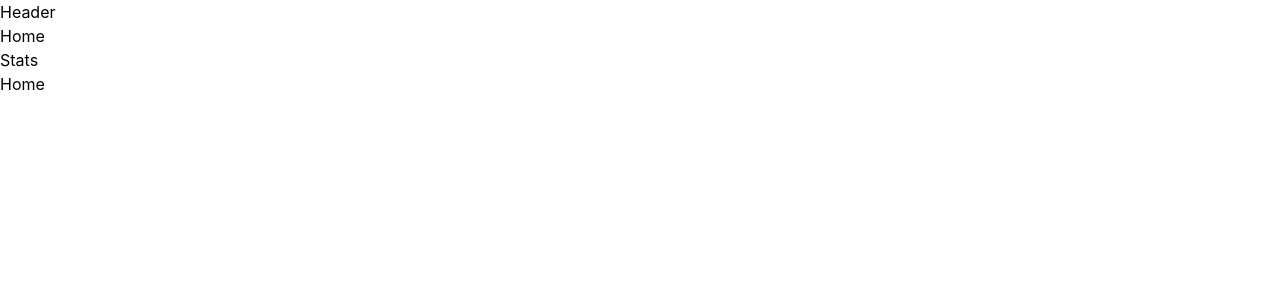
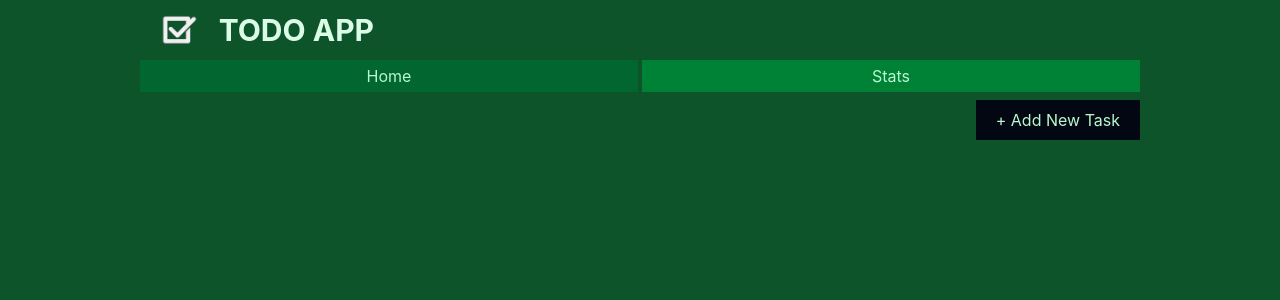
Before and after one commit to alantorbd/BS23-TodoApp, a React (Vite) app: page / in a window 1280 px wide. Shown: the top 300 px of the page. Built offline with nearby package versions, Linux system fonts and the light colour scheme.

Commit message:
Wroking on header and navbar

```diff
--- a/src/components/Header.jsx
+++ b/src/components/Header.jsx
@@ -1,3 +1,9 @@
+import Logo from "../assets/checkPhoto.png";
 export default function Header() {
-  return <div>Header</div>;
+  return (
+    <header className="flex mx-10 py-3 justify-left items-center gap-5">
+      <img src={Logo} alt="Logo" className="h-8 object-cover " />
+      <p className="text-green-100 font-bold text-3xl">TODO APP</p>
+    </header>
+  );
 }
--- a/src/components/NavBar.jsx
+++ b/src/components/NavBar.jsx
@@ -1,15 +1,28 @@
-import { Link } from "react-router";
+import { NavLink } from "react-router";
 
 export default function NavBar() {
+  let navLinkCss =
+    "p-1 text-green-200 hover:bg-green-800  w-1/2 text-center   ";
   return (
-    <div>
-      <ul>
-        <li>
-          <Link to={"/"}>Home</Link>
-        </li>
-        <li>
-          <Link to={"stats"}>Stats</Link>
-        </li>
+    <div className="mx-5">
+      <ul className=" text-x flex w-full  gap-1 items-center ">
+        <NavLink
+          className={({ isActive }) =>
+            isActive ? navLinkCss + "bg-green-800" : navLinkCss + "bg-green-700"
+          }
+          to={"/"}
+        >
+          <li>Home</li>
+        </NavLink>
+
+        <NavLink
+          to={"stats"}
+          className={({ isActive }) =>
+            isActive ? navLinkCss + "bg-green-800" : navLinkCss + "bg-green-700"
+          }
+        >
+          <li>Stats</li>
+        </NavLink>
       </ul>
     </div>
   );
--- a/src/layouts/MainLayout.jsx
+++ b/src/layouts/MainLayout.jsx
@@ -4,7 +4,7 @@ import NavBar from "../components/NavBar";
 
 export default function MainLayout() {
   return (
-    <div>
+    <div className="bg-green-900 px-30  h-screen">
       <Header />
       <NavBar />
       <Outlet />
--- a/src/pages/Home.jsx
+++ b/src/pages/Home.jsx
@@ -1,3 +1,9 @@
 export default function Home() {
-  return <div>Home</div>;
+  return (
+    <div className="px-5 pt-2 w-full flex flex-col">
+      <button className="text-right bg-gray-950 text-green-200 self-end px-5 py-2 hover:bg-gray-900 cursor-pointer">
+        + Add New Task
+      </button>
+    </div>
+  );
 }
```
Also changed, not shown: src/assets/checkPhoto.jpg (added), src/assets/checkPhoto.png (added).
